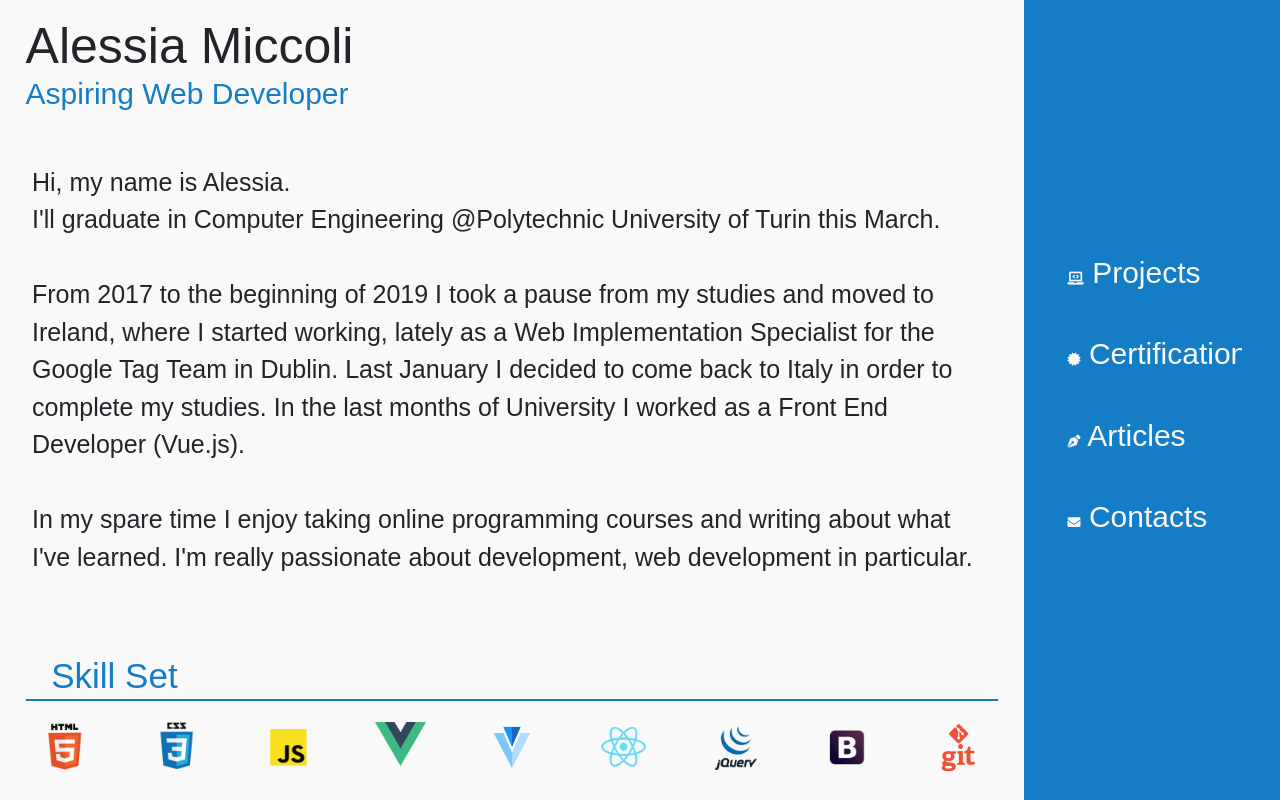
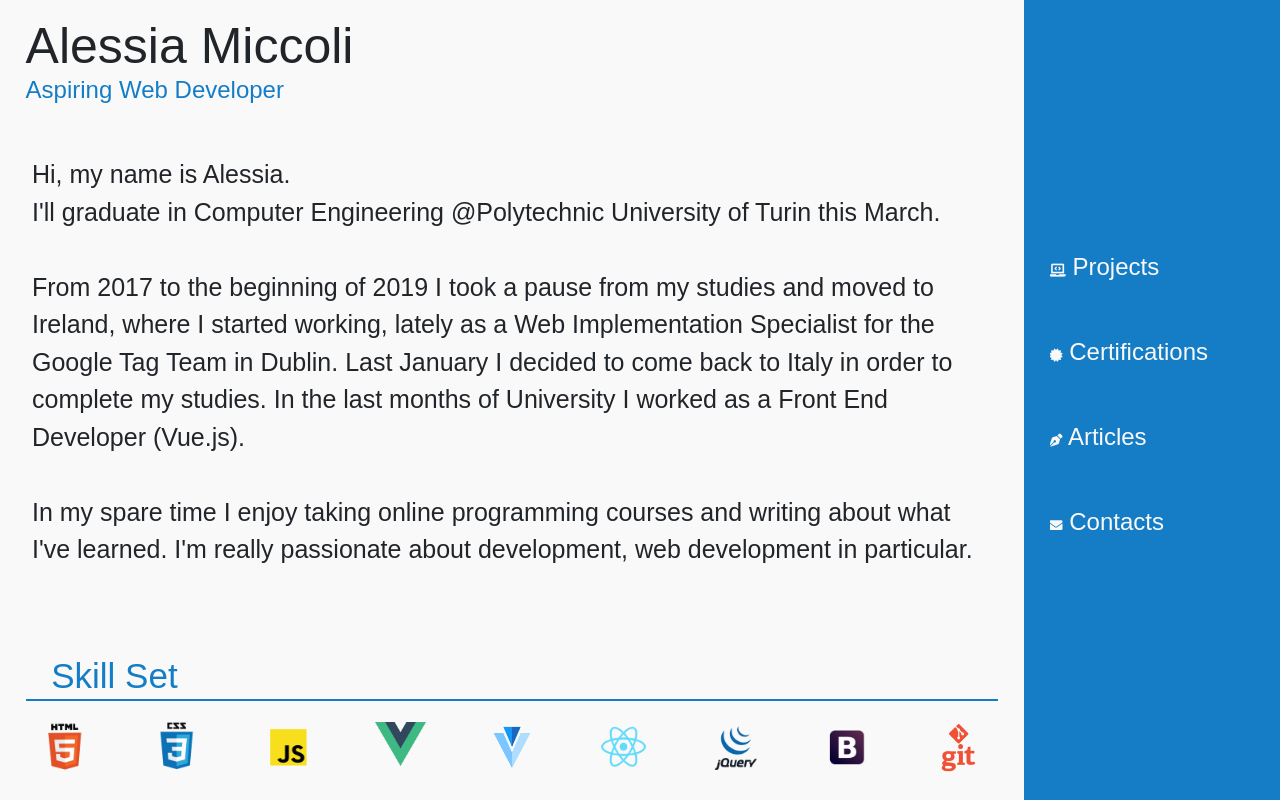
Before and after one commit to alessia-miccoli/my-portfolio, a React (Create React App) app: page / in a window 1280 px wide. Shown: the top 800 px of the page. Built offline with nearby package versions, Linux system fonts and the light colour scheme; a web font is replaced by a local one.

Commit message:
adjusted nav links and footer

```diff
--- a/src/components/Footer.js
+++ b/src/components/Footer.js
@@ -4,7 +4,7 @@ class Footer extends React.Component{
 
     render(){
         return (
-        <div className="card-footer text-muted text-center">
+        <div className="card-footer text-muted text-center credits">
             <p id="footer">Made with <i className="fab fa-bootstrap"></i>ootstrap and <i className="fab fa-react"></i>React</p>
         </div>);
     }
--- a/src/style/build/App.css
+++ b/src/style/build/App.css
@@ -107,6 +107,10 @@ nav ul {
   margin: 10% 0;
 }
 
+h4 {
+  font-size: 1.2rem;
+}
+
 .link:hover {
   transition: 1s ease;
   color: #2D3142 !important;
@@ -121,7 +125,7 @@ nav ul {
   display: flex;
   flex-direction: column;
   justify-content: center;
-  padding-right: 3vw;
+  padding-left: 2vw;
   height: 100%;
 }
 
@@ -329,10 +333,16 @@ textarea:focus {
   margin: 0;
   color: #F9F9F9;
   background-color: #157DC6;
+  width: 100vw;
 }
 
 #footer .fab {
   color: #F9F9F9;
+}
+
+.credits {
+  padding: 0;
+  width: 100vw;
 }
 
 /* Other */
@@ -451,7 +461,6 @@ textarea:focus {
 
   .list-group-item a {
     font-size: 2.5vh;
-    padding-left: 2%;
     margin-left: 2%;
   }
 
@@ -512,7 +521,7 @@ textarea:focus {
     padding-left: 100%;
   }
   to {
-    padding-left: 2%;
+    padding-left: 0;
     padding-right: 2%;
   }
 }
--- a/src/style/src/App.scss
+++ b/src/style/src/App.scss
@@ -121,6 +121,10 @@ nav ul{
   margin: 10% 0;
 }
 
+h4{
+  font-size: 1.2rem;
+}
+
 .link:hover{
   transition: 1s ease;
   color: $black!important;
@@ -135,7 +139,7 @@ nav ul{
   display: flex;
   flex-direction: column;
   justify-content: center;
-  padding-right: 3vw;
+  padding-left: 2vw;
   height: 100%;
 }
 
@@ -349,16 +353,17 @@ textarea:focus{
   margin: 0;
   color: $white;
   background-color: $blue;
+  width: 100vw;
 }
 
 #footer .fab{
   color: $white;
 }
 
-// .card-footer{
-//   padding: 0;
-//   width: 100%;
-// }
+.credits{
+  padding: 0;
+  width: 100vw;
+}
 
 /* Other */
 
@@ -491,7 +496,6 @@ textarea:focus{
 
   .list-group-item a{
     font-size: 2.5vh;
-    padding-left: 2%;
     margin-left: 2%;
   }
 
@@ -563,7 +567,7 @@ textarea:focus{
   }
 
   to{
-    padding-left: 2%;
+    padding-left: 0;
     padding-right: 2%;
   }
 }
```
Also changed, not shown: 1 other file (tests, documents, lock files or other folders).
